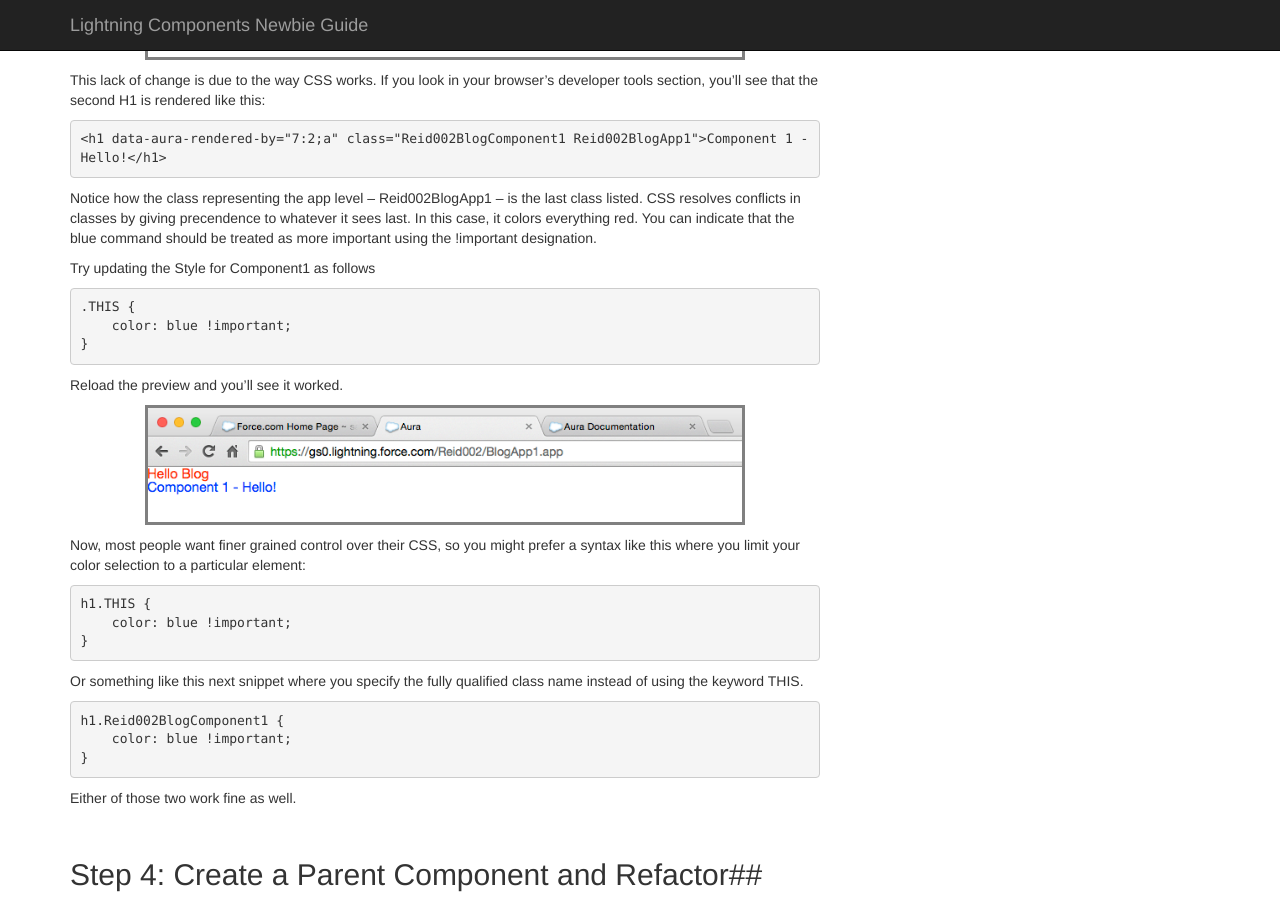
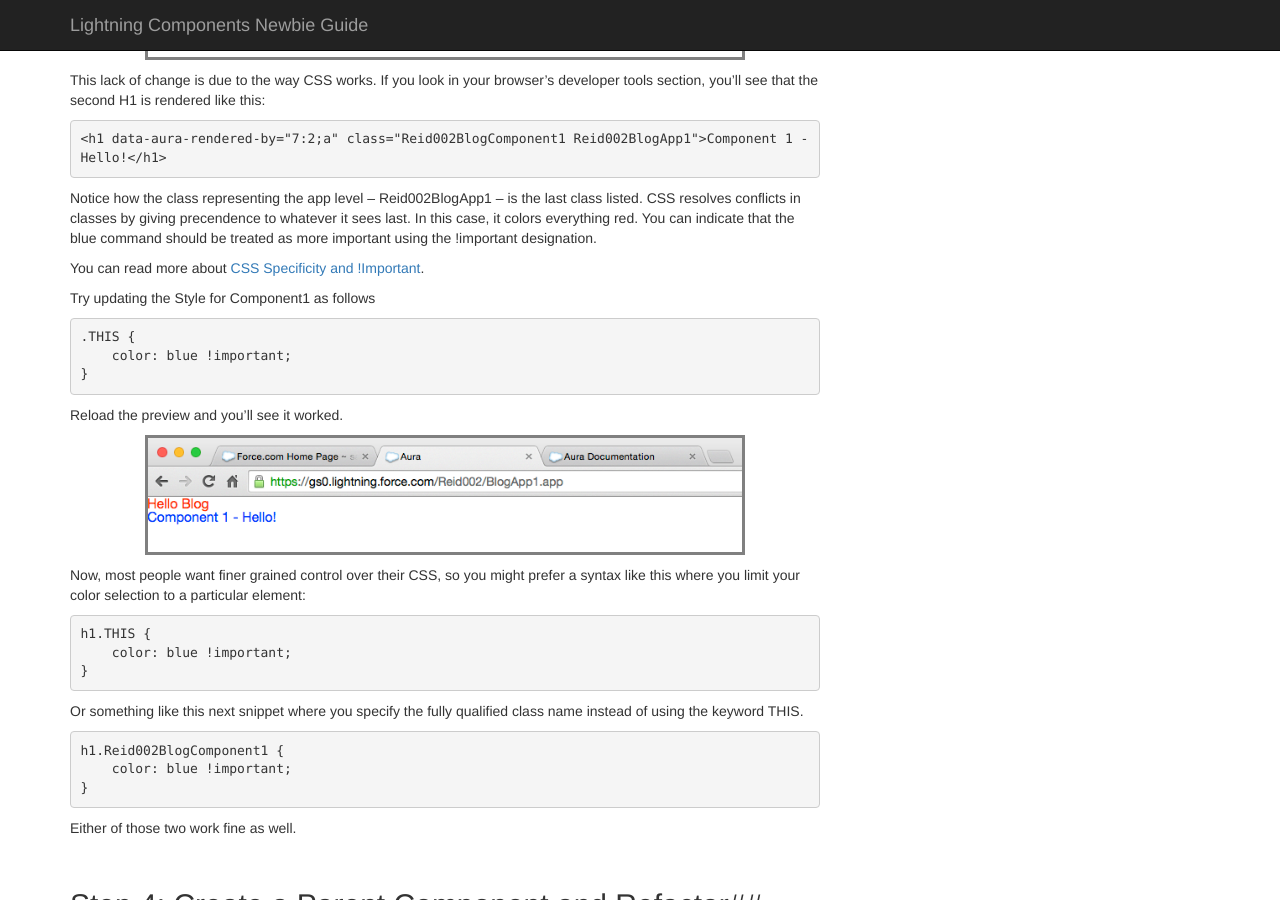
Before and after one commit to henry4sfdc/lightning-newbie, a Jekyll site: the page built from hello-salesforce1.markdown, in a window 1280 px wide and 900 px high, scrolled down 3105 px. Built offline with Jekyll 4.4.1, drawn with Linux system fonts in a browser that asks for light colours; nearby versions of some CDN libraries; some of the changed text lies outside the part shown.

Commit message:
css notes

```diff
--- a/_layouts/default.html
+++ b/_layouts/default.html
@@ -35,7 +35,7 @@
                       <a href="hello-salesforce1.html">Hello Salesforce1</a>
                         <ul>
                           <li><a href="hello-salesforce1.html#first">Create Your First Lightning Application</a></li>
-                          <li><a href="hello-salesforce1.html#component">Create Your First Lightning Component</a></li>
+                          <li><a href="hello-salesforce1.html#component">Create Your First Lightning Component</a> and <a href="hello-salesforce1.html#css">CSS</a></li>
                           <li><a href="hello-salesforce1.html#refactor">Refactor Your Component</a></li>
                           <li><a href="hello-salesforce1.html#tab">Create a Lightning Component Tab</a></li>
                           <li><a href="hello-salesforce1.html#salesforce1">Deploy to Your Salesforce1 Mobile App</a></li>
--- a/hello-salesforce1.markdown
+++ b/hello-salesforce1.markdown
@@ -4,7 +4,7 @@
 
 #Hello Salesforce1#
 
-**Create Your [First Lightning App](#first). Create Your [First Lightning Component](#component). [Refactor Your Component](#refactor). Create a [Lightning Component Tab](#tab). Deploy to Your [Salesforce1 Mobile App](#salesforce1)**
+**Create Your [First Lightning App](#first). Create Your [First Lightning Component](#component) (With [CSS Notes](#css)). [Refactor Your Component](#refactor). Create a [Lightning Component Tab](#tab). Deploy to Your [Salesforce1 Mobile App](#salesforce1)**
 
 Hello World is really two things: Hello World on your desktop browser and Hello World on your Salesforce1 mobile app. The good news is that, by design, these two things are mostly the same. Once you have what you need for your desktop, you only need a few more clicks to make that same component ready for Salesforce1.
 
@@ -85,6 +85,8 @@
 
 <img src="images/lightning-app-component-1-red-red.png" width="600px" />
 
+<a name="css"></a>
+
 Huzzah! You have a component rendering in an application, and the component is inheriting the style from the application. That's GREAT unless you don't happen to want everything red. So now let's see if we can change the color by changing the stylesheet on BlogComponent1.
 
 {% highlight css %}
@@ -104,6 +106,8 @@
 {% endhighlight %}
 
 Notice how the class representing the app level -- Reid002BlogApp1 -- is the last class listed. CSS resolves conflicts in classes by giving precendence to whatever it sees last.  In this case, it colors everything red. You can indicate that the blue command should be treated as more important using the !important designation.
+
+You can read more about [CSS Specificity and !Important](http://james.padolsey.com/usability/dont-use-important/).
 
 Try updating the Style for Component1 as follows
 
```
